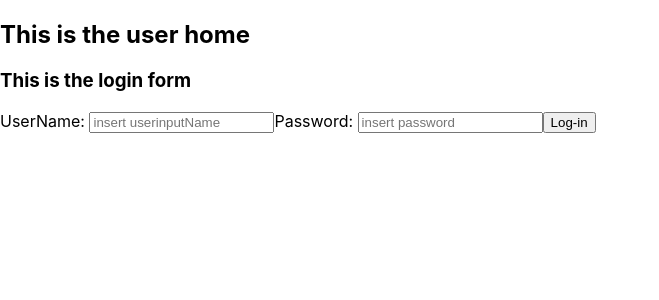
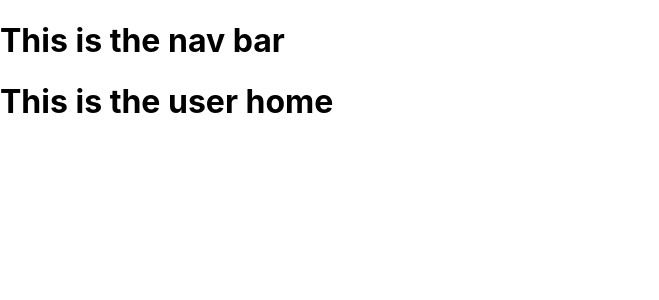
Before and after one commit to mehlia/capstone-project-group-3, a React (Create React App) app in the folder client/schedulism_app/: page /user-home in a window 1280 px wide. Shown: the top 300 px of the page, without its empty margins (0-659 px from the left). Built offline with nearby package versions, Linux system fonts and the light colour scheme; no server answers.

Commit message:
Created correct routing between login and home page

```diff
--- a/client/schedulism_app/src/containers/PapierContainer.js
+++ b/client/schedulism_app/src/containers/PapierContainer.js
@@ -4,6 +4,9 @@ import NewUserForm from "../component/NewUserForm";
 import LogInForm from "../component/LogInForm";
 import { createBrowserRouter, RouterProvider } from "react-router-dom";
 import UserHome from "../component/UserHome";
+import NavBar from "../component/NavBar";
+import { Outlet } from "react-router-dom";
+
 
 const PapierContainer = () => {
 
@@ -39,9 +42,19 @@ const PapierContainer = () => {
     const userRoutes = createBrowserRouter ([
         {
             path: "/",
-            element: <LogInForm />,
-            children: [
+            element:
+            <>
+                <NavBar />
+                <Outlet /> {/* Place Outlet for nested content */}
+            </> ,
+            children:
+            [
                 // Add more children next
+                {
+                    path: "/",
+                    element: <LogInForm />
+                },
+
                 {
                     path: "/user-home",
                     element: <UserHome />
```
